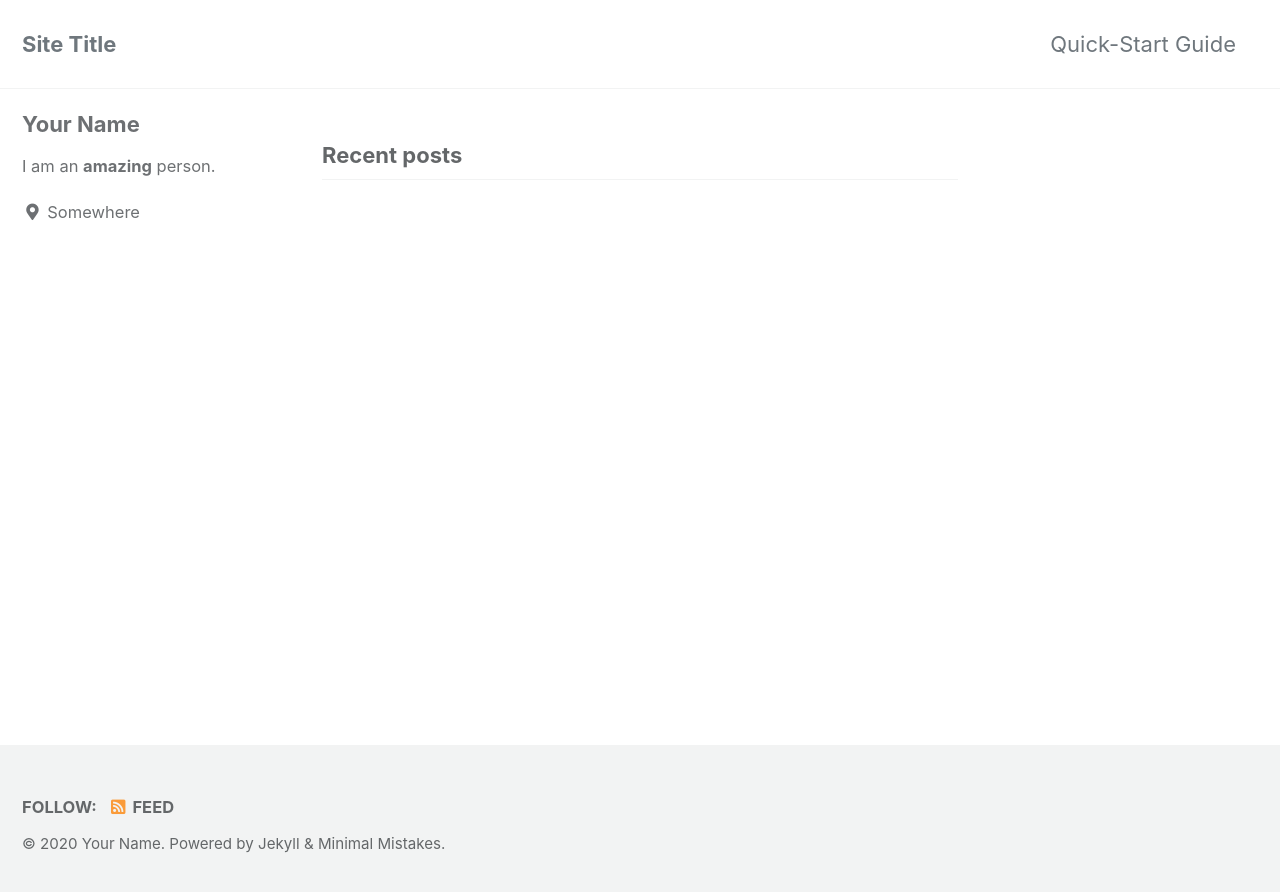
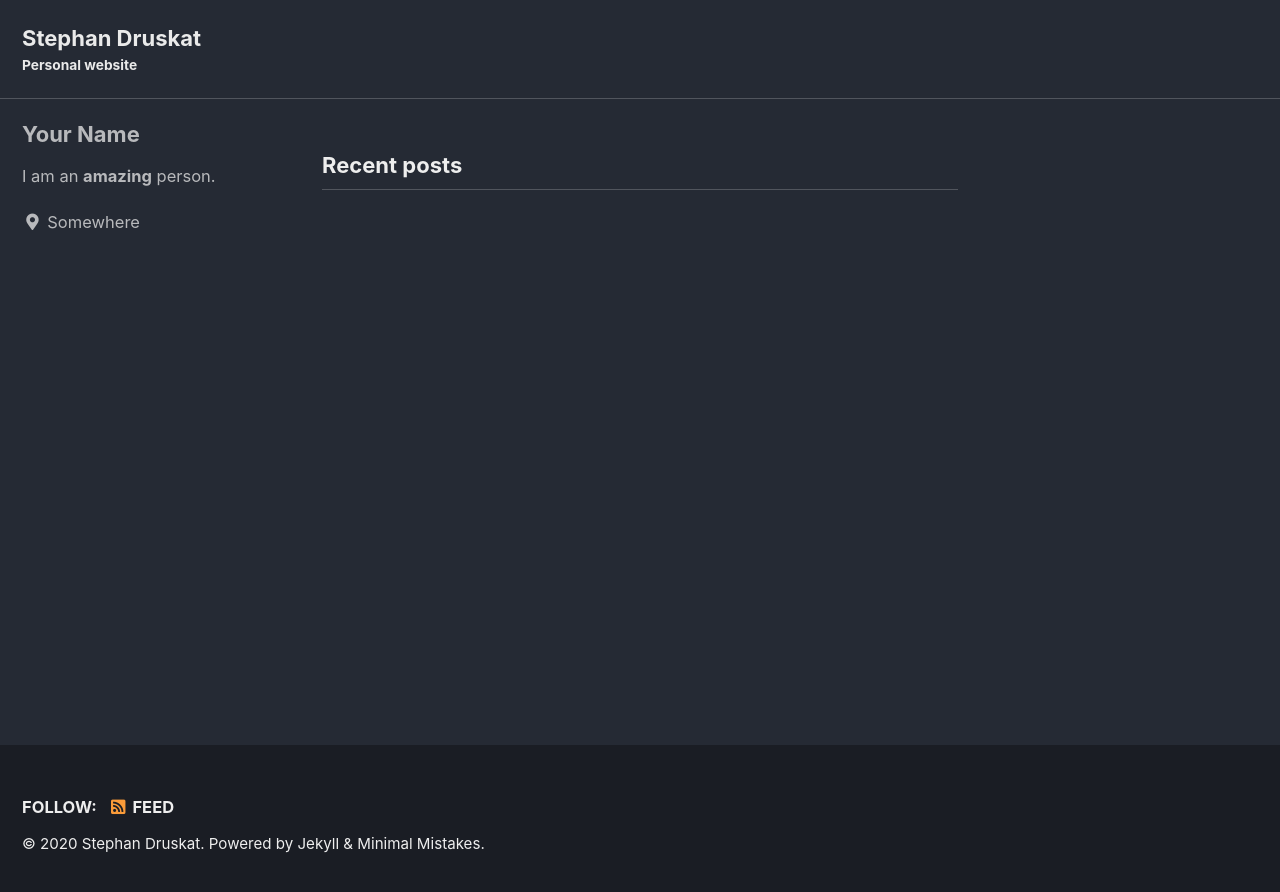
Before and after one commit to sdruskat/sdruskat.github.io, a Jekyll site: the page built from index.html, in a window 1280 px wide. Shown: the top 892 px of the page. Built offline with Jekyll 4.4.1, drawn with Linux system fonts in a browser that asks for light colours; cached includes are drawn as plain includes; the list of posts is cut into pages by our own code.

Commit message:
Edit configuration

```diff
--- a/_config.yml
+++ b/_config.yml
@@ -12,15 +12,15 @@
 
 # theme                  : "minimal-mistakes-jekyll"
 # remote_theme           : "mmistakes/minimal-mistakes"
-minimal_mistakes_skin    : "default" # "air", "aqua", "contrast", "dark", "dirt", "neon", "mint", "plum", "sunrise"
+minimal_mistakes_skin    : "dark" # "default" # "air", "aqua", "contrast", "dark", "dirt", "neon", "mint", "plum", "sunrise"
 
 # Site Settings
 locale                   : "en-US"
-title                    : "Site Title"
+title                    : "Stephan Druskat"
 title_separator          : "-"
-subtitle                 : # site tagline that appears below site title in masthead
-name                     : "Your Name"
-description              : "An amazing website."
+subtitle                 : "Personal website" # site tagline that appears below site title in masthead
+name                     : "Stephan Druskat"
+description              : "Personal website of Stephan Druskat. I'm a Research Software Engineer & Software Engineering Researcher."
 url                      : # the base hostname & protocol for your site e.g. "https://mmistakes.github.io"
 baseurl                  : # the subpath of your site, e.g. "/blog"
 repository               : # GitHub username/repo-name e.g. "mmistakes/minimal-mistakes"
--- a/_data/navigation.yml
+++ b/_data/navigation.yml
@@ -1,7 +1,5 @@
 # main links
 main:
-  - title: "Quick-Start Guide"
-    url: https://mmistakes.github.io/minimal-mistakes/docs/quick-start-guide/
   # - title: "About"
   #   url: https://mmistakes.github.io/minimal-mistakes/about/
   # - title: "Sample Posts"
```
